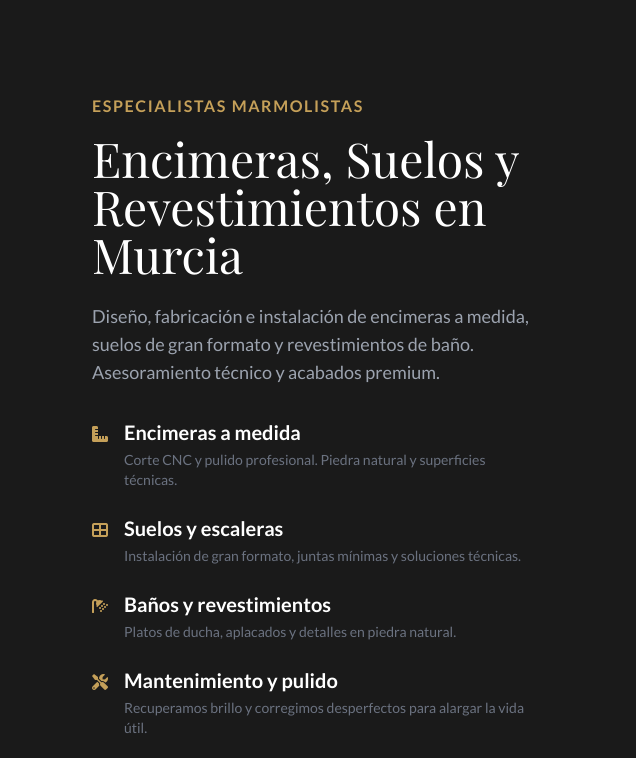
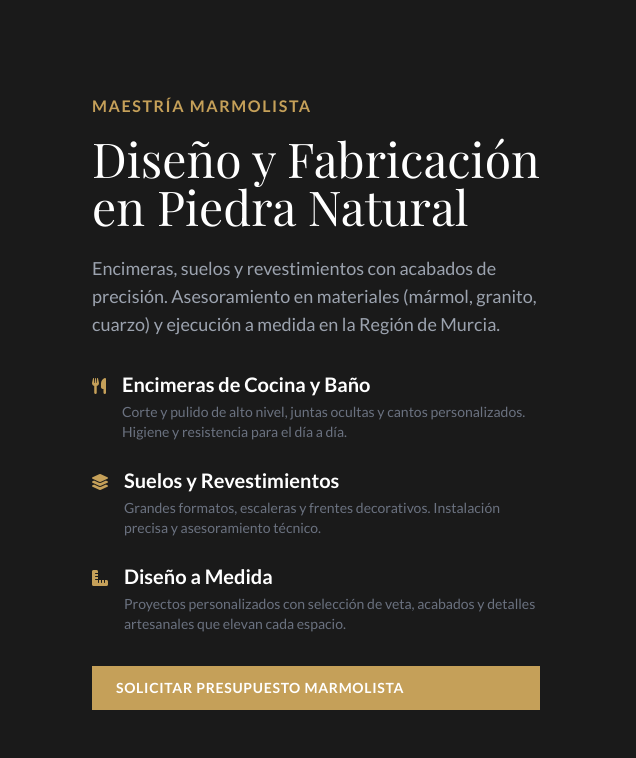
Before and after one commit to avinilo/marmolesbarrto, a website: page index.html in a window 1280 px wide. Shown: the part 802-1560 px from the top of the page, 644-1280 px from the left. Drawn offline with nearby package versions, Linux system fonts and the light colour scheme; a web font is replaced by a local one.

Commit message:
Añadir sección Marmolista antes de Servicios: maestría marmolista con tres puntos clave y CTA, estilo consistente con la sección de chorreo

```diff
--- a/index.html
+++ b/index.html
@@ -191,53 +191,49 @@
         </div>
     </section>
 
+    <!-- Sección Marmolista (antes de Servicios) -->
     <section id="marmolista" class="py-0 flex flex-col md:flex-row bg-marble-dark text-white overflow-hidden">
         <div class="md:w-1/2 relative min-h-[320px] md:min-h-[500px]">
-            <img src="https://images.unsplash.com/photo-1520880867055-1e30d1cb001c?ixlib=rb-4.0.3&auto=format&fit=crop&w=1000&q=80" alt="Trabajo marmolista en encimeras y revestimientos" loading="lazy" decoding="async" class="absolute inset-0 w-full h-full object-cover opacity-60">
+            <img src="https://images.unsplash.com/photo-1600048992411-18b75711f2c7?ixlib=rb-4.0.3&auto=format&fit=crop&w=1200&q=80" alt="Encimera de mármol y trabajo marmolista" loading="lazy" decoding="async" class="absolute inset-0 w-full h-full object-cover opacity-60">
             <div class="absolute inset-0 bg-gradient-to-r from-black via-transparent to-transparent"></div>
         </div>
         <div class="md:w-1/2 p-12 md:p-24 flex flex-col justify-center">
-            <span class="text-gold-accent font-bold tracking-widest uppercase mb-4">Especialistas Marmolistas</span>
-            <h2 class="text-4xl md:text-5xl font-serif mb-6 leading-tight">Encimeras, Suelos y Revestimientos en Murcia</h2>
-            <p class="text-gray-400 mb-8 text-lg">Diseño, fabricación e instalación de encimeras a medida, suelos de gran formato y revestimientos de baño. Asesoramiento técnico y acabados premium.</p>
+            <span class="text-gold-accent font-bold tracking-widest uppercase mb-4">Maestría Marmolista</span>
+            <h2 class="text-4xl md:text-5xl font-serif mb-6 leading-tight">Diseño y Fabricación en Piedra Natural</h2>
+            <p class="text-gray-400 mb-8 text-lg">Encimeras, suelos y revestimientos con acabados de precisión. Asesoramiento en materiales (mármol, granito, cuarzo) y ejecución a medida en la Región de Murcia.</p>
+
             <div class="space-y-6">
+                <div class="flex items-start">
+                    <div class="flex-shrink-0 mt-1">
+                        <i class="fas fa-utensils text-gold-accent"></i>
+                    </div>
+                    <div class="ml-4">
+                        <h4 class="text-xl font-bold mb-1">Encimeras de Cocina y Baño</h4>
+                        <p class="text-sm text-gray-500">Corte y pulido de alto nivel, juntas ocultas y cantos personalizados. Higiene y resistencia para el día a día.</p>
+                    </div>
+                </div>
+
+                <div class="flex items-start">
+                    <div class="flex-shrink-0 mt-1">
+                        <i class="fas fa-layer-group text-gold-accent"></i>
+                    </div>
+                    <div class="ml-4">
+                        <h4 class="text-xl font-bold mb-1">Suelos y Revestimientos</h4>
+                        <p class="text-sm text-gray-500">Grandes formatos, escaleras y frentes decorativos. Instalación precisa y asesoramiento técnico.</p>
+                    </div>
+                </div>
+
                 <div class="flex items-start">
                     <div class="flex-shrink-0 mt-1">
                         <i class="fas fa-ruler-combined text-gold-accent"></i>
                     </div>
                     <div class="ml-4">
-                        <h4 class="text-xl font-bold mb-1">Encimeras a medida</h4>
-                        <p class="text-sm text-gray-500">Corte CNC y pulido profesional. Piedra natural y superficies técnicas.</p>
-                    </div>
-                </div>
-                <div class="flex items-start">
-                    <div class="flex-shrink-0 mt-1">
-                        <i class="fas fa-th-large text-gold-accent"></i>
-                    </div>
-                    <div class="ml-4">
-                        <h4 class="text-xl font-bold mb-1">Suelos y escaleras</h4>
-                        <p class="text-sm text-gray-500">Instalación de gran formato, juntas mínimas y soluciones técnicas.</p>
-                    </div>
-                </div>
-                <div class="flex items-start">
-                    <div class="flex-shrink-0 mt-1">
-                        <i class="fas fa-shower text-gold-accent"></i>
-                    </div>
-                    <div class="ml-4">
-                        <h4 class="text-xl font-bold mb-1">Baños y revestimientos</h4>
-                        <p class="text-sm text-gray-500">Platos de ducha, aplacados y detalles en piedra natural.</p>
-                    </div>
-                </div>
-                <div class="flex items-start">
-                    <div class="flex-shrink-0 mt-1">
-                        <i class="fas fa-tools text-gold-accent"></i>
-                    </div>
-                    <div class="ml-4">
-                        <h4 class="text-xl font-bold mb-1">Mantenimiento y pulido</h4>
-                        <p class="text-sm text-gray-500">Recuperamos brillo y corregimos desperfectos para alargar la vida útil.</p>
+                        <h4 class="text-xl font-bold mb-1">Diseño a Medida</h4>
+                        <p class="text-sm text-gray-500">Proyectos personalizados con selección de veta, acabados y detalles artesanales que elevan cada espacio.</p>
                     </div>
                 </div>
             </div>
+
             <a href="#contacto" class="mt-8 inline-block bg-gold-accent text-white px-6 py-3 text-sm font-bold uppercase tracking-wider hover:bg-yellow-600 transition-colors">Solicitar presupuesto marmolista</a>
         </div>
     </section>
```
